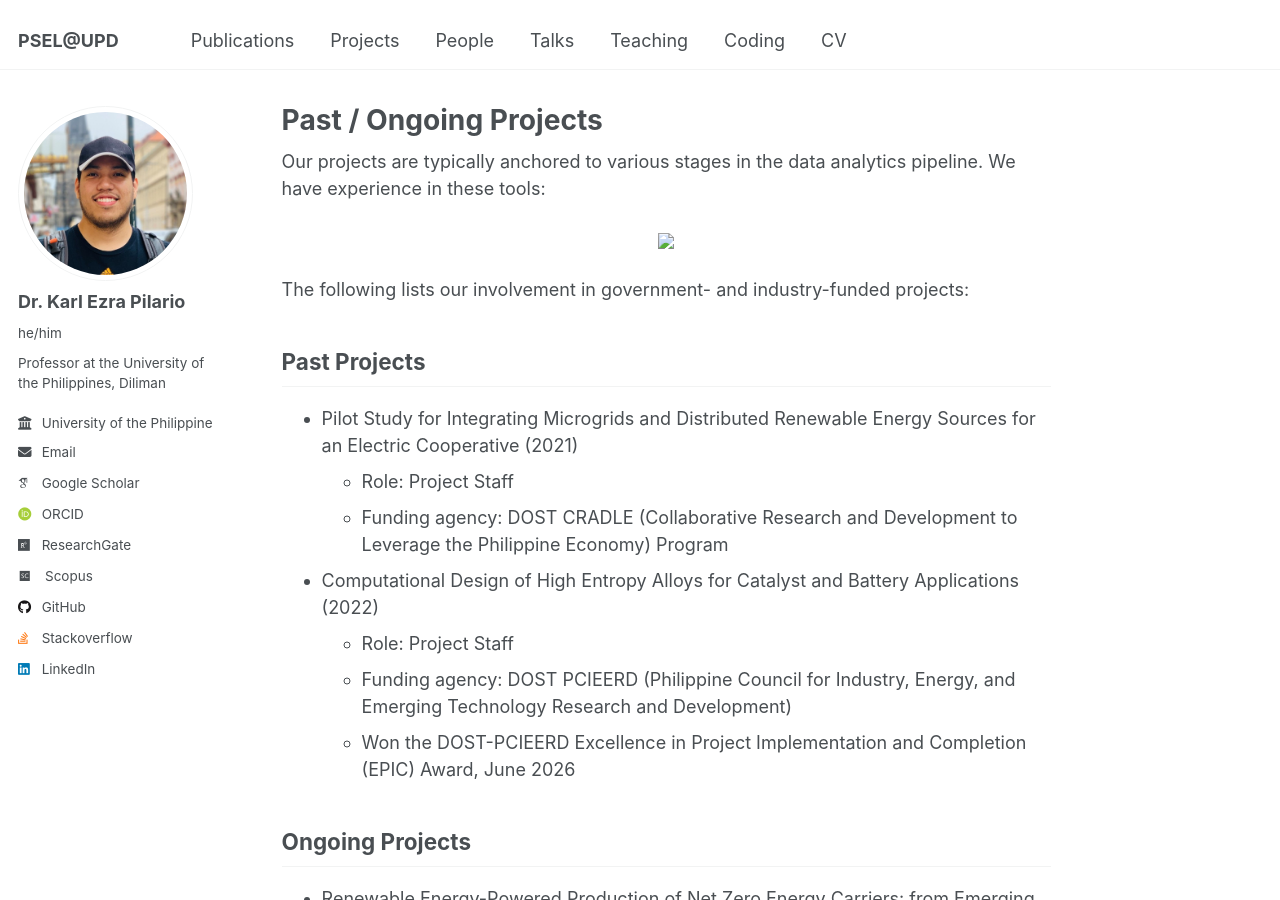
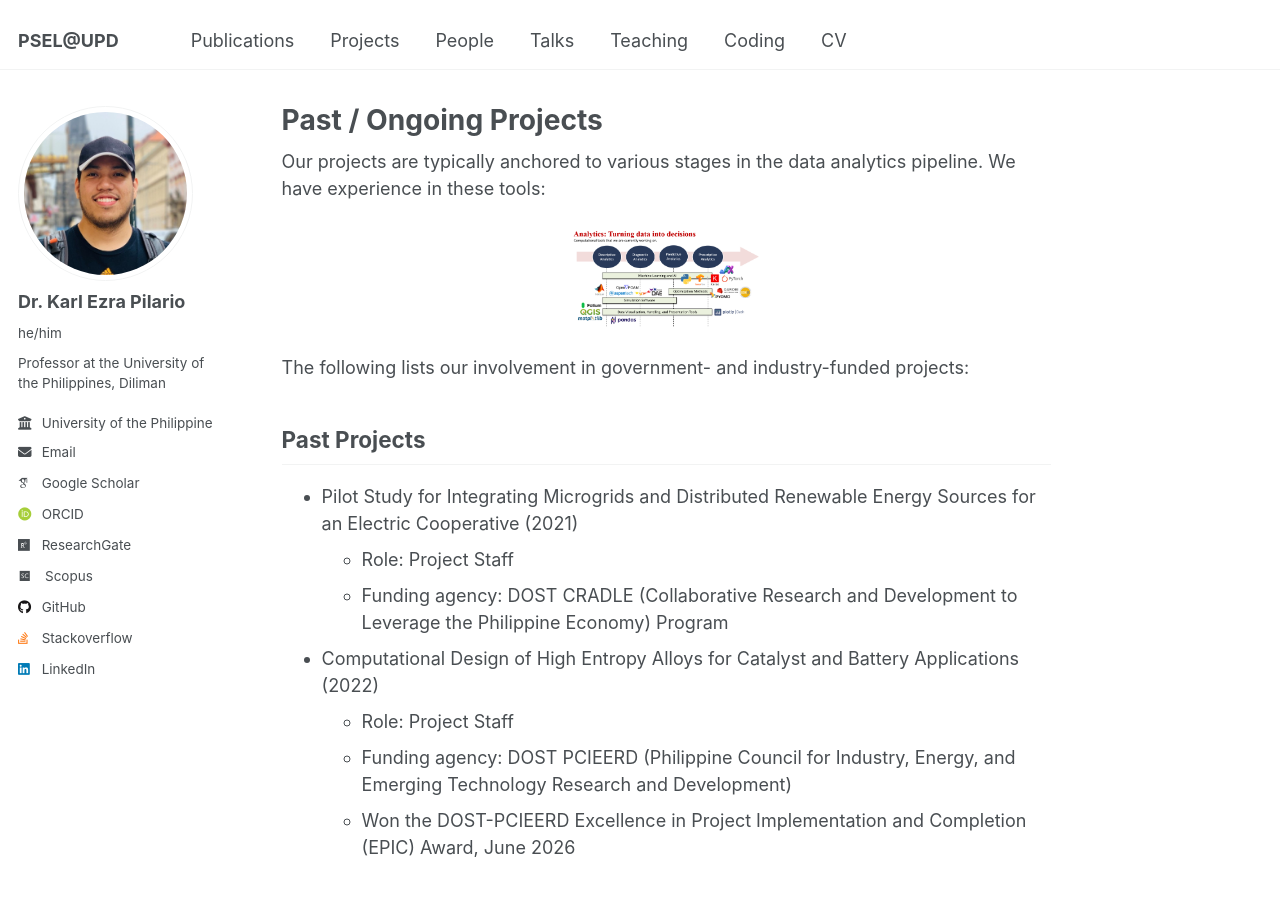
Before and after one commit to kspilario/kspilario.github.io, a Jekyll site: the page built from _pages/projects.md, in a window 1280 px wide and 900 px high. Built offline with Jekyll 4.4.1, drawn with Linux system fonts in a browser that asks for light colours; some web fonts are replaced.

Commit message:
Update projects.md

```diff
--- a/_pages/projects.md
+++ b/_pages/projects.md
@@ -9,7 +9,7 @@ redirect_from:
 Our projects are typically anchored to various stages in the data analytics pipeline. We have experience in these tools:
 
 <p align="center">
-    <img src="images/psel_tools.png" width="200">
+    <img src="../images/psel_tools.png" width="200">
 </p>
 
 The following lists our involvement in government- and industry-funded projects:
```
